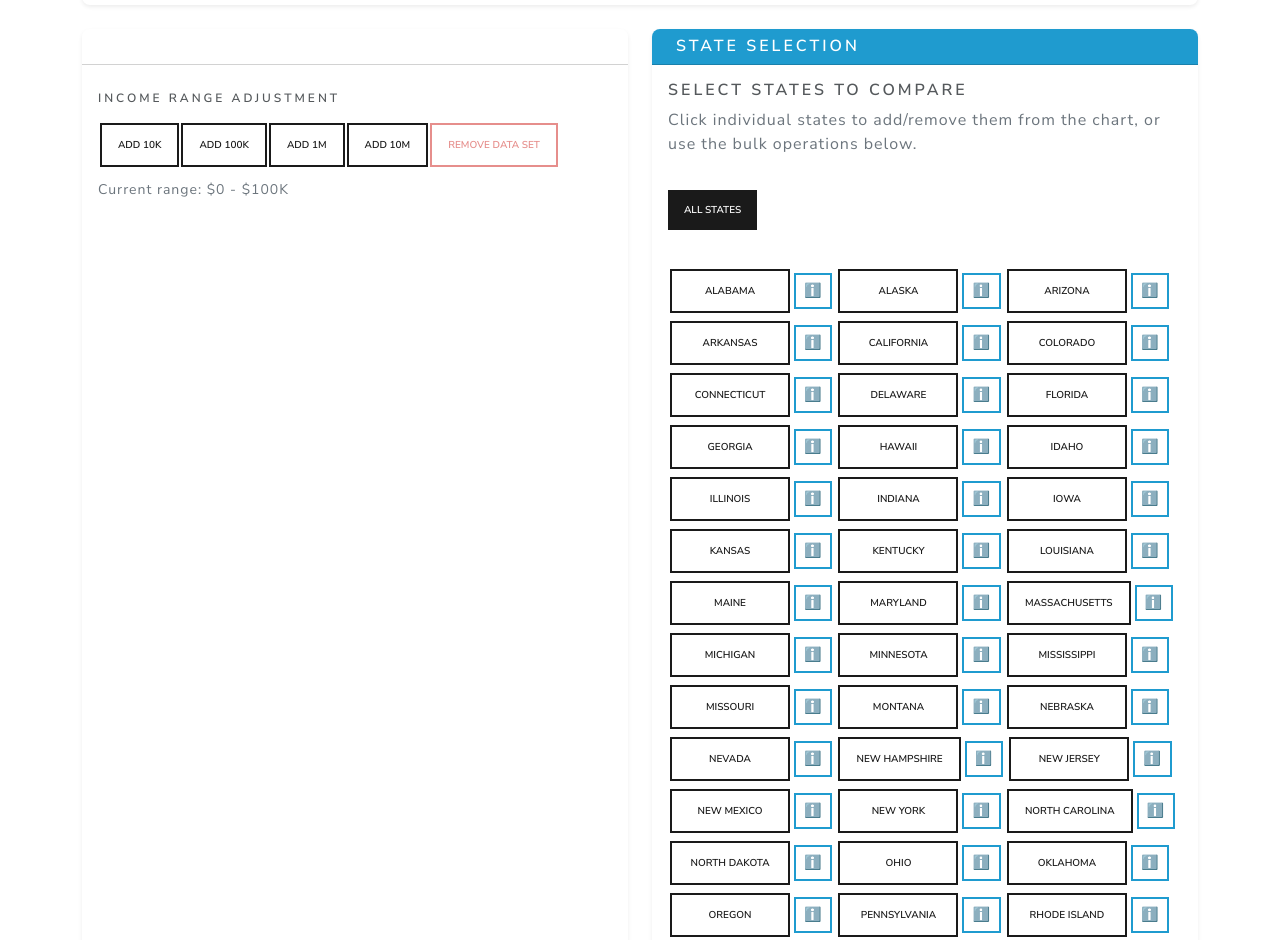
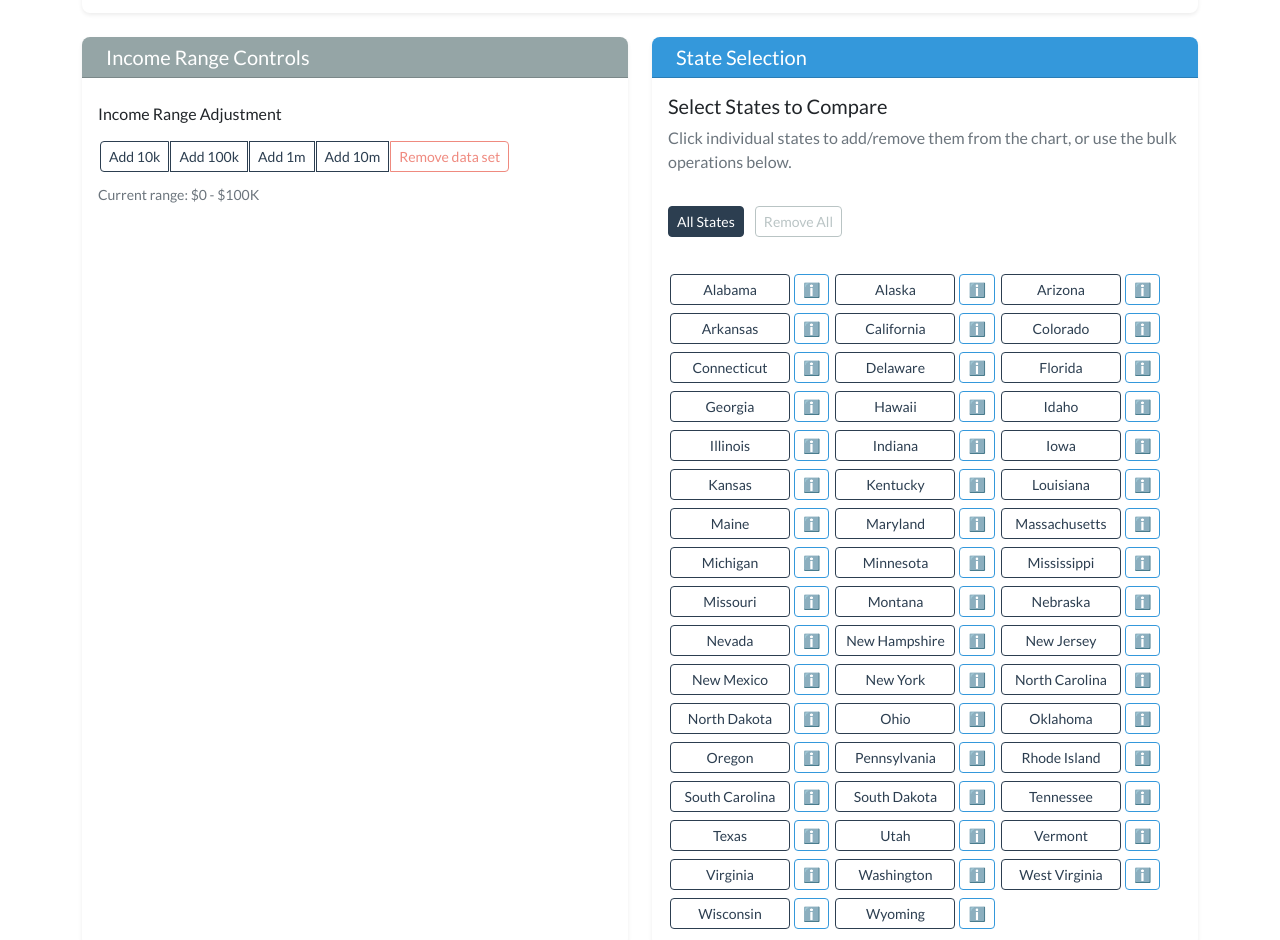
Before and after one commit to Mountain-Technologies-LLC/Mountain-Taxes, a website built with Vite: page website/index.html in a window 1280 px wide. Shown: the part 668-1608 px from the top of the page. Built offline with nearby package versions, Linux system fonts and the light colour scheme; some icons are missing.

Commit message:
Add bootstrap

```diff
--- a/website/index.html
+++ b/website/index.html
@@ -5,8 +5,8 @@
     <meta name="viewport" content="width=device-width, initial-scale=1.0">
     <title>Mountain Taxes Calculator</title>
 
-    <!-- Bootswatch Brite Theme -->
-    <link href="https://cdn.jsdelivr.net/npm/bootswatch@5.3.2/dist/brite/bootstrap.min.css" rel="stylesheet">
+    <!-- Bootswatch Flatly Theme (Local) -->
+    <link href="/assets/css/bootstrap.min.css" rel="stylesheet">
 
     <!-- Custom styles for enhanced responsive design -->
     <style>
@@ -197,8 +197,8 @@
         </div>
     </div>
 
-    <!-- Bootstrap JavaScript -->
-    <script src="https://cdn.jsdelivr.net/npm/bootstrap@5.3.2/dist/js/bootstrap.bundle.min.js"></script>
+    <!-- Bootstrap JavaScript (Local) -->
+    <script src="/assets/js/bootstrap.bundle.min.js"></script>
 
     <!-- Application JavaScript -->
     <script type="module" src="/src/main.ts"></script>
```
Also changed, not shown: website/public/assets/css/bootstrap.min.css (added), website/public/assets/js/bootstrap.bundle.min.js (added).
